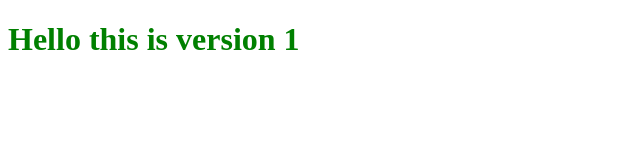
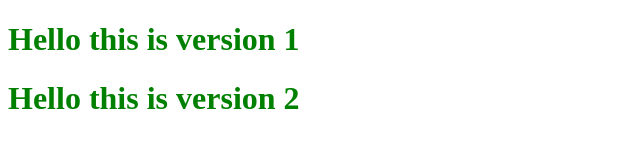
Before and after one commit to Moniyadav123/26-june-git-practice, a plain HTML site: page index.html in a window 1280 px wide. Shown: the whole page, without its empty margins (0-640 px from the left). Drawn offline with Linux system fonts and the light colour scheme.

Commit message:
this is version2

```diff
--- a/index.html
+++ b/index.html
@@ -8,6 +8,7 @@
 </head>
 <body>
     <h1> Hello this is version 1</h1>
+    <h1> Hello this is version 2</h1>
 
 </body>
 </html>
```
